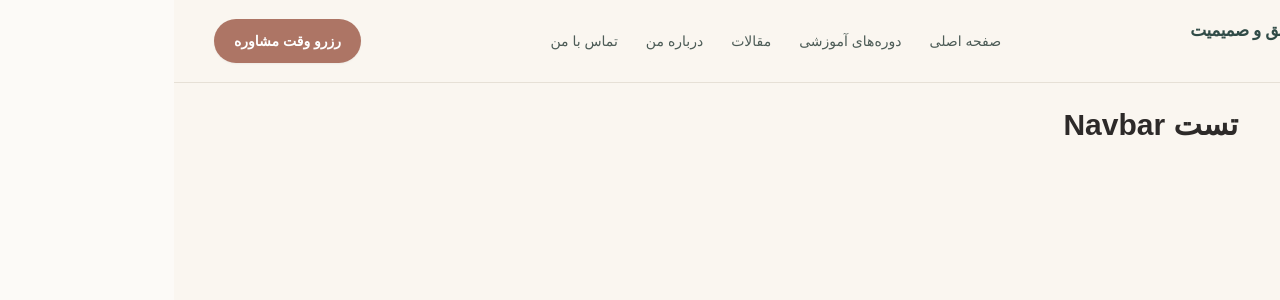
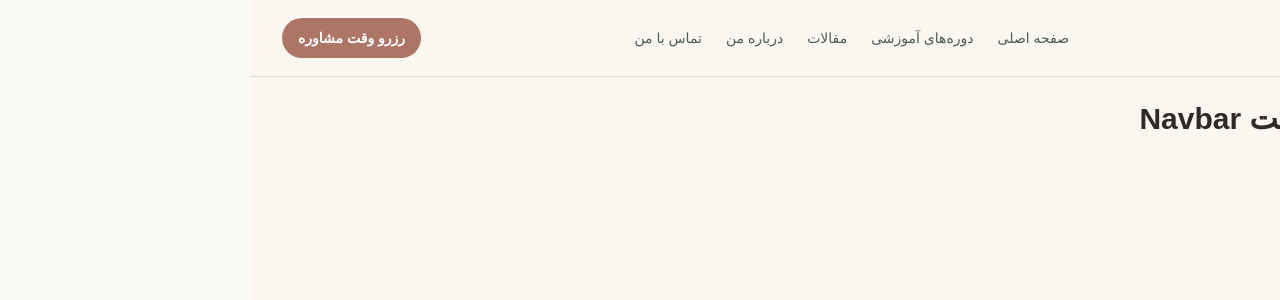
Before and after one commit to reyhanebehmaneshrad-cmd/Love-academy, a Next.js app: page / in a window 1280 px wide. Shown: the top 300 px of the page. Built offline with nearby package versions, Linux system fonts and the light colour scheme.

Commit message:
Refactor Navbar component for improved structure

```diff
--- a/components/Navbar.tsx
+++ b/components/Navbar.tsx
@@ -5,26 +5,11 @@ import Image from "next/image";
 import Link from "next/link";
 
 const navItems = [
-  {
-    title: "صفحه اصلی",
-    href: "/",
-  },
-  {
-    title: "دوره‌های آموزشی",
-    href: "/courses",
-  },
-  {
-    title: "مقالات",
-    href: "/articles",
-  },
-  {
-    title: "درباره من",
-    href: "/about",
-  },
-  {
-    title: "تماس با من",
-    href: "/contact",
-  },
+  { title: "صفحه اصلی", href: "/" },
+  { title: "دوره‌های آموزشی", href: "/courses" },
+  { title: "مقالات", href: "/articles" },
+  { title: "درباره من", href: "/about" },
+  { title: "تماس با من", href: "/contact" },
 ];
 
 export default function Navbar() {
@@ -33,99 +18,76 @@ export default function Navbar() {
   return (
     <header
       dir="rtl"
-      className="sticky top-0 z-50 w-full border-b border-[#ded8cc]/70 bg-[#faf6f0]/95 backdrop-blur-md"
+      className="sticky top-0 z-50 w-full border-b border-[#ded8cc] bg-[#faf6f0]"
     >
-      <div className="mx-auto flex h-[82px] max-w-7xl items-center justify-between px-5 sm:px-8 lg:px-10">
+      <div className="mx-auto flex h-[76px] max-w-7xl items-center justify-between px-4 sm:px-8">
         {/* لوگو و نام برند */}
         <Link
           href="/"
-          className="group flex items-center gap-3"
+          className="flex shrink-0 items-center gap-2.5"
           aria-label="آکادمی عشق و صمیمیت"
         >
-          <div className="relative h-12 w-12 shrink-0 overflow-hidden rounded-full border-2 border-[#b88472] bg-[#e8ddd0] shadow-sm">
+          {/* عکس کوچک و گرد */}
+          <div className="h-11 w-11 shrink-0 overflow-hidden rounded-full border-2 border-[#b88472] bg-[#e8ddd0]">
             <Image
               src="/mehri%20Ahooei.jpg"
               alt="مهری آهوئی"
-              fill
+              width={44}
+              height={44}
               priority
-              sizes="48px"
-              className="object-cover object-center transition duration-300 group-hover:scale-105"
+              className="block h-11 w-11 object-cover object-center"
             />
           </div>
 
-          <div className="flex flex-col leading-tight">
-            <span className="text-[15px] font-bold tracking-tight text-[#304b47] sm:text-[17px]">
+          {/* نام آکادمی و مدرس */}
+          <div className="flex flex-col whitespace-nowrap leading-tight">
+            <span className="text-sm font-bold text-[#304b47] sm:text-base">
               آکادمی عشق و صمیمیت
             </span>
 
             <span className="mt-1 text-[11px] font-medium text-[#a56f61] sm:text-xs">
-              با مهری آهوئی
+              مهری آهوئی
             </span>
           </div>
         </Link>
 
         {/* منوی دسکتاپ */}
         <nav
-          className="hidden items-center gap-7 lg:flex"
           aria-label="منوی اصلی"
+          className="hidden items-center gap-6 lg:flex"
         >
           {navItems.map((item) => (
             <Link
               key={item.href}
               href={item.href}
-              className="relative py-2 text-sm font-medium text-[#4d5c57] transition-colors duration-200 hover:text-[#a56f61] after:absolute after:bottom-0 after:right-0 after:h-[2px] after:w-0 after:rounded-full after:bg-[#b88472] after:transition-all after:duration-300 hover:after:w-full"
+              className="text-sm font-medium text-[#4d5c57] transition-colors hover:text-[#a56f61]"
             >
               {item.title}
             </Link>
           ))}
         </nav>
 
-        {/* دکمه مشاوره و منوی موبایل */}
+        {/* دکمه سمت چپ */}
         <div className="flex items-center gap-3">
           <Link
             href="/consultation"
-            className="hidden rounded-full bg-[#ad7565] px-5 py-3 text-sm font-semibold text-white shadow-sm transition-all duration-200 hover:-translate-y-0.5 hover:bg-[#965e50] hover:shadow-md sm:inline-flex"
+            className="hidden rounded-full bg-[#ad7565] px-4 py-2.5 text-sm font-semibold text-white transition-colors hover:bg-[#965e50] sm:inline-flex"
           >
             رزرو وقت مشاوره
           </Link>
 
+          {/* دکمه موبایل */}
           <button
             type="button"
             onClick={() => setIsMenuOpen(!isMenuOpen)}
-            className="flex h-11 w-11 items-center justify-center rounded-full border border-[#d8cfc2] text-[#304b47] transition-colors hover:bg-[#eee5da] lg:hidden"
             aria-label={isMenuOpen ? "بستن منو" : "باز کردن منو"}
             aria-expanded={isMenuOpen}
+            className="flex h-10 w-10 items-center justify-center rounded-full border border-[#d8cfc2] text-[#304b47] lg:hidden"
           >
             {isMenuOpen ? (
-              <svg
-                xmlns="http://www.w3.org/2000/svg"
-                className="h-5 w-5"
-                viewBox="0 0 24 24"
-                fill="none"
-                stroke="currentColor"
-                strokeWidth="1.8"
-              >
-                <path
-                  strokeLinecap="round"
-                  strokeLinejoin="round"
-                  d="M6 6l12 12M18 6L6 18"
-                />
-              </svg>
+              <span className="text-xl">×</span>
             ) : (
-              <svg
-                xmlns="http://www.w3.org/2000/svg"
-                className="h-5 w-5"
-                viewBox="0 0 24 24"
-                fill="none"
-                stroke="currentColor"
-                strokeWidth="1.8"
-              >
-                <path
-                  strokeLinecap="round"
-                  strokeLinejoin="round"
-                  d="M4 7h16M4 12h16M4 17h16"
-                />
-              </svg>
+              <span className="text-xl">☰</span>
             )}
           </button>
         </div>
@@ -133,17 +95,14 @@ export default function Navbar() {
 
       {/* منوی موبایل */}
       {isMenuOpen && (
-        <div className="border-t border-[#ded8cc]/70 bg-[#faf6f0] px-5 pb-5 pt-3 lg:hidden">
-          <nav
-            className="mx-auto flex max-w-7xl flex-col"
-            aria-label="منوی موبایل"
-          >
+        <div className="border-t border-[#ded8cc] bg-[#faf6f0] px-5 pb-5 lg:hidden">
+          <nav className="flex flex-col" aria-label="منوی موبایل">
             {navItems.map((item) => (
               <Link
                 key={item.href}
                 href={item.href}
                 onClick={() => setIsMenuOpen(false)}
-                className="border-b border-[#e6ded3] py-4 text-sm font-medium text-[#4d5c57] transition-colors hover:text-[#a56f61]"
+                className="border-b border-[#e6ded3] py-4 text-sm font-medium text-[#4d5c57]"
               >
                 {item.title}
               </Link>
@@ -152,7 +111,7 @@ export default function Navbar() {
             <Link
               href="/consultation"
               onClick={() => setIsMenuOpen(false)}
-              className="mt-5 flex items-center justify-center rounded-full bg-[#ad7565] px-5 py-3.5 text-sm font-semibold text-white transition-colors hover:bg-[#965e50]"
+              className="mt-5 flex justify-center rounded-full bg-[#ad7565] px-4 py-3 text-sm font-semibold text-white"
             >
               رزرو وقت مشاوره
             </Link>
@@ -161,4 +120,4 @@ export default function Navbar() {
       )}
     </header>
   );
-          }
+            }
```
